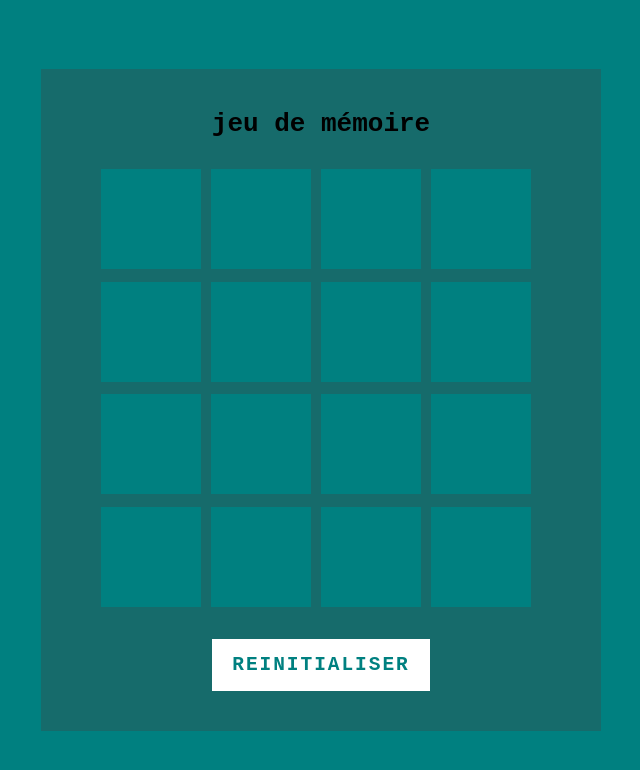
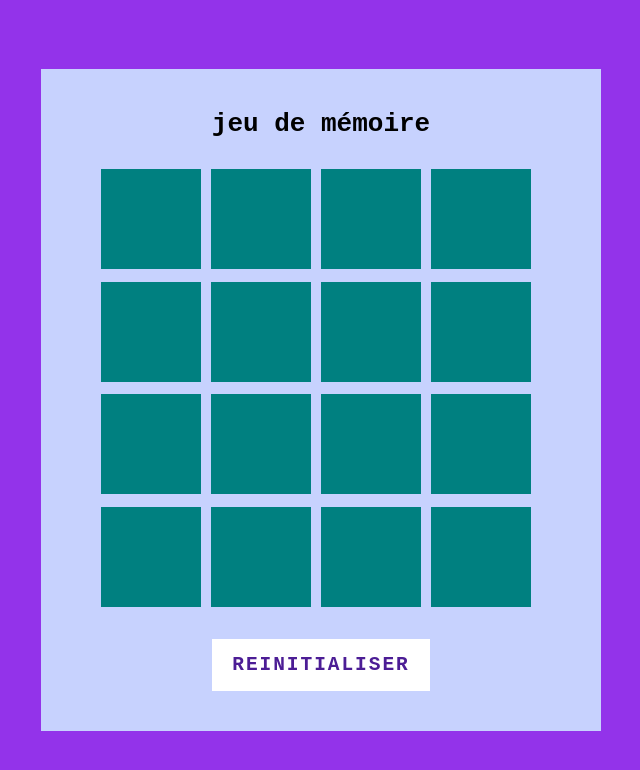
Before and after one commit to mourad-edine/game, a plain HTML site: page game.html in a window 1280 px wide. Shown: the whole page, without its empty margins (319-959 px from the left). Drawn offline with Linux system fonts and the light colour scheme.

Commit message:
on a changé ça

```diff
--- a/index.css
+++ b/index.css
@@ -10,7 +10,7 @@ body{
     justify-content: center;
     align-items: center;
     min-height: 100vh;
-    background: teal;
+    background: #9333ea;
 }
 
 .container{
@@ -20,7 +20,7 @@ body{
     align-items: center;
     flex-direction: column;
     gap: 30px;
-    background: rgb(22, 107, 107);
+    background: #c7d2fe;
     padding: 40px 60px;
 
 }
@@ -34,7 +34,7 @@ h2{
 
 .reset{
     padding: 15px 20px;
-    color: teal;
+    color: #4c1d95;
     background: #fff;
     border: none;
     font-size: 1.5em;
```
Also changed, not shown: index.html (+8 -3 lines).
